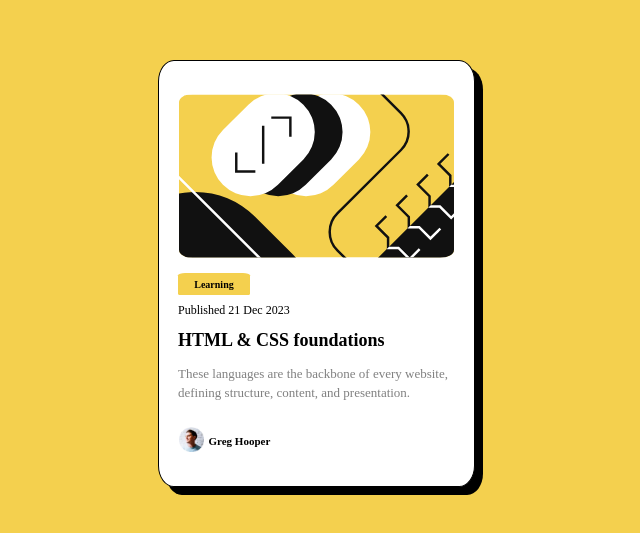
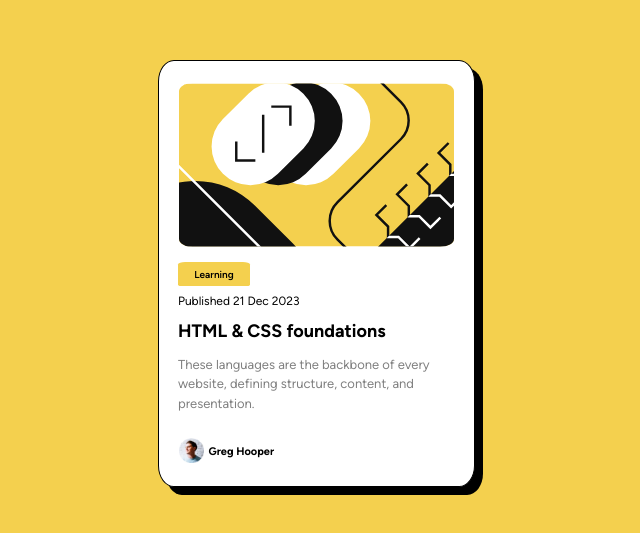
Before and after one commit to rmmcfarlin/frontendmentor.blogpreviewcard, a plain HTML site: page index.html in a window 1280 px wide. Shown: the part 135-668 px from the top of the page, without its empty margins (324-964 px from the left). Drawn offline with Linux system fonts and the light colour scheme; the site is published under a folder, as on GitHub Pages, so addresses that start at the root find nothing.

Commit message:
Update styles.css

```diff
--- a/styles.css
+++ b/styles.css
@@ -83,5 +83,5 @@ img + p {
 }
 @font-face {
     font-family: Figtree;
-    src: url(/Figtree-VariableFont_wght.ttf);
+    src: url(Figtree-VariableFont_wght.ttf);
 }
```
